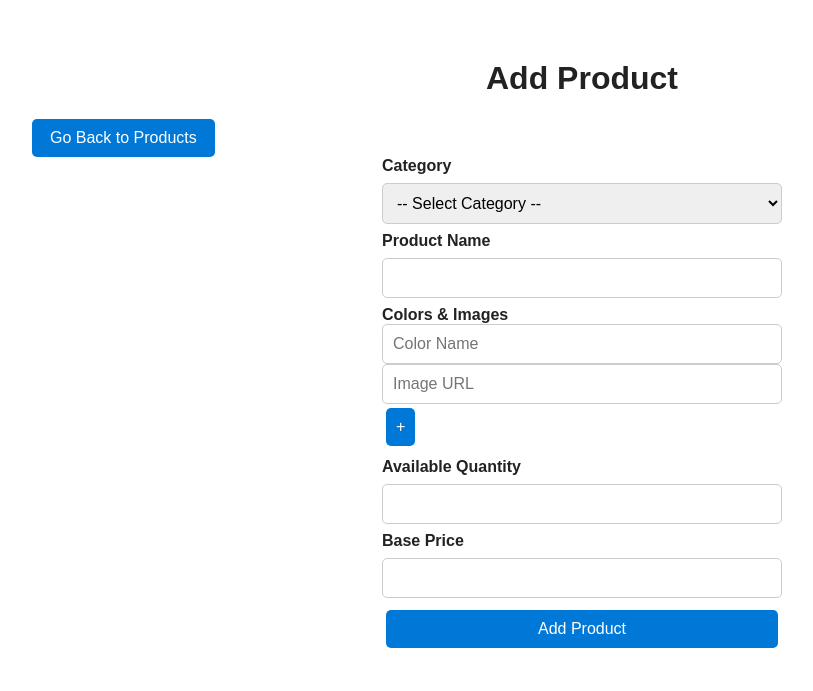
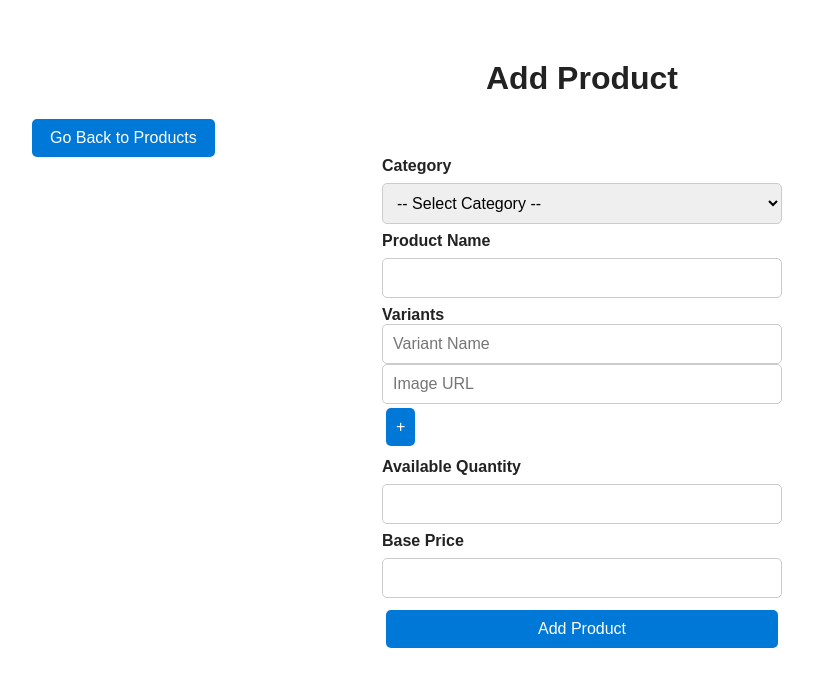
Before and after one commit to VenB304/Daintyscapes-Front-End, a PHP site: page /pages/seller/add_product.php in a window 1280 px wide. Shown: the part 50-741 px from the top of the page, without its empty margins (58-871 px from the left). Run offline with PHP 8.4, Linux system fonts and the light colour scheme; the visitor is signed in with stand-in values (Sample User, id 1); data that the repository does not hold is empty.

Commit message:
Colors to variants

```diff
--- a/pages/buyer/product.php
+++ b/pages/buyer/product.php
@@ -24,9 +24,9 @@ if (!$product) {
     exit();
 }
 
-// Fetch colors for this product
+// Fetch variants for this product
 $colors = [];
-$stmt = $conn->prepare("SELECT color_name, image_url FROM product_colors WHERE product_id = ?");
+$stmt = $conn->prepare("SELECT variant_name AS color_name, image_url FROM product_variants WHERE product_id = ?");
 $stmt->bind_param("i", $id);
 $stmt->execute();
 $res = $stmt->get_result();
@@ -37,7 +37,7 @@ $stmt->close();
 
 // Fetch charms from the database
 $charm_images = [];
-$charm_stmt = $conn->query("SELECT charm_name, image_url FROM charms");
+$charm_stmt = $conn->query("SELECT charm_name, charm_image_url FROM charms");
 while ($row = $charm_stmt->fetch_assoc()) {
     $charm_images[$row['charm_name']] = $row['image_url'];
 }
--- a/pages/seller/add_product.php
+++ b/pages/seller/add_product.php
@@ -86,9 +86,9 @@ while ($row = $result->fetch_assoc()) {
         <label>Product Name</label>
         <input type="text" name="name" required>
         <div id="color-section">
-            <label>Colors & Images</label>
+            <label>Variants</label>
             <div class="color-row">
-                <input type="text" name="colors[]" placeholder="Color Name" required>
+                <input type="text" name="colors[]" placeholder="Variant Name" required>
                 <input type="text" name="color_images[]" placeholder="Image URL" required>
                 <button type="button" onclick="addColorRow()">+</button>
             </div>
@@ -118,7 +118,7 @@ function addColorRow() {
     var row = document.createElement('div');
     row.className = 'color-row';
     row.innerHTML = `
-        <input type="text" name="colors[]" placeholder="Color Name" required>
+        <input type="text" name="colors[]" placeholder="Variant Name" required>
         <input type="text" name="color_images[]" placeholder="Image URL" required>
         <button type="button" onclick="this.parentNode.remove()">-</button>
     `;
```
